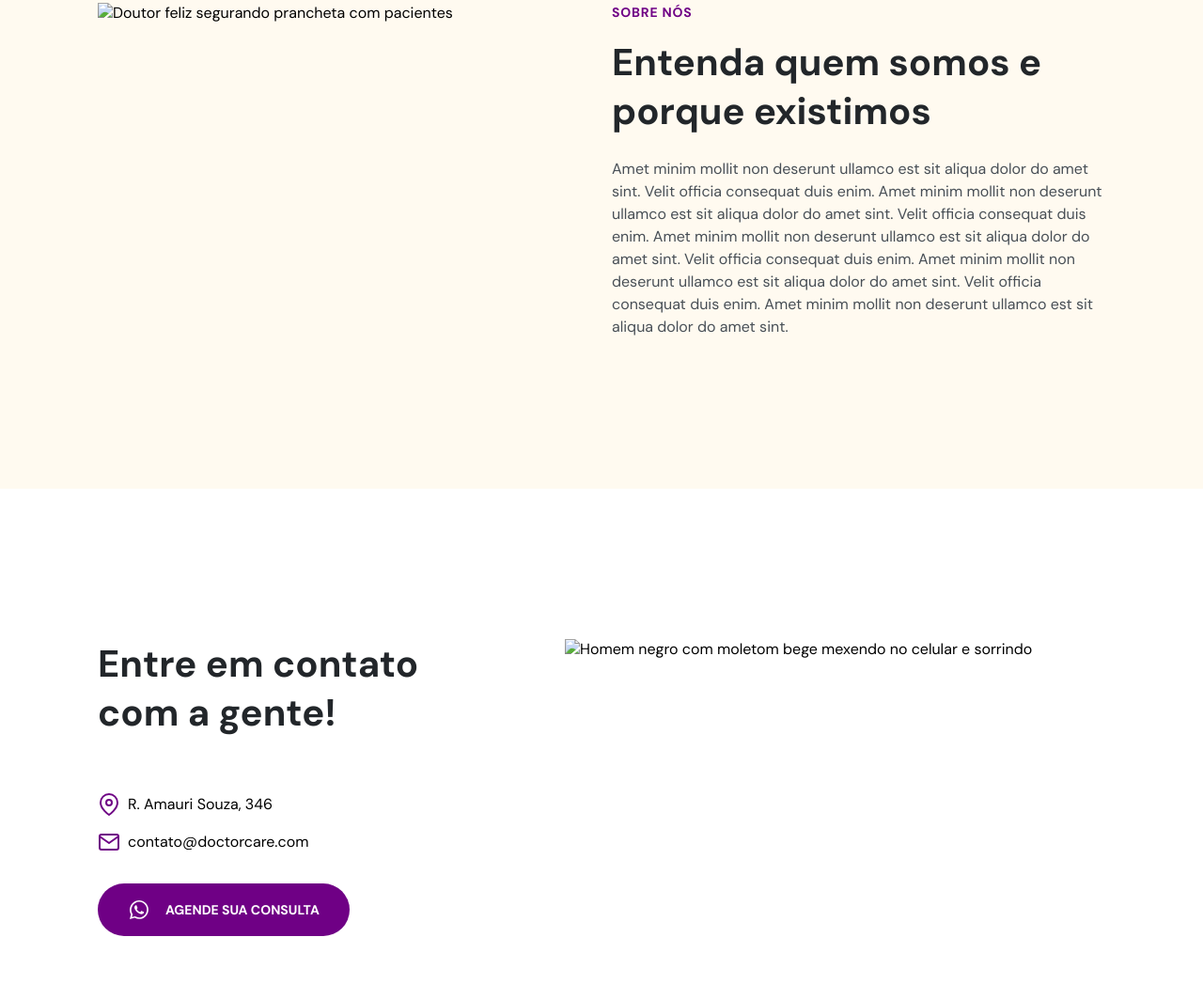
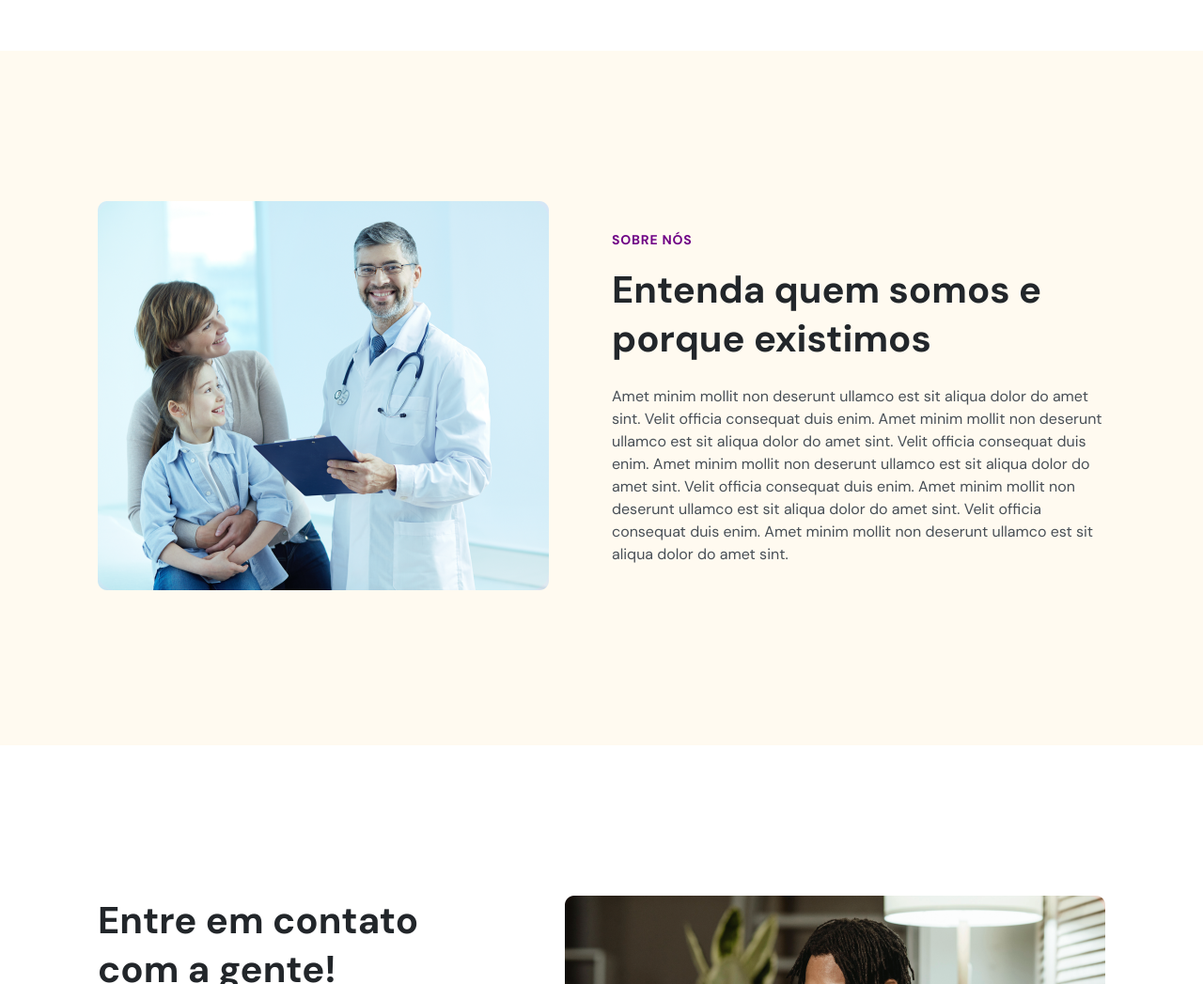
Before and after one commit to xbbeni/doctorcare, a plain HTML site: page index.html in a window 1280 px wide. Shown: the part 1753-2800 px from the top of the page at 94% size. Drawn offline with nearby package versions, Linux system fonts and the light colour scheme.

Commit message:
arrumando links relativos²

```diff
--- a/index.html
+++ b/index.html
@@ -262,7 +262,7 @@
 
         <div class="col-b">
           <img
-            src="./assets/mulher-negra-com-moletom-verde-com-as-duas-maos-no-peito.png"
+            src="./mulher-negra-com-moletom-verde-com-as-duas-maos-no-peito.png"
             alt="Mulher negra vestindo moletom verde com as duas mãos no peito e sorrindo"
           />
         </div>
@@ -466,7 +466,7 @@
         </div>
         <div class="col-b">
           <img
-            src="./assets/doutor-feliz-segurando-prancheta-com-pacientes.png"
+            src="./doutor-feliz-segurando-prancheta-com-pacientes.png"
             alt="Doutor feliz segurando prancheta com pacientes"
           />
         </div>
@@ -554,7 +554,7 @@
 
         <div class="col-b">
           <img
-            src="./assets/homem-negro-com-moletom-bege-mexendo-no-celular.png"
+            src="./homem-negro-com-moletom-bege-mexendo-no-celular.png"
             alt="Homem negro com moletom bege mexendo no celular e sorrindo"
           />
         </div>
```
